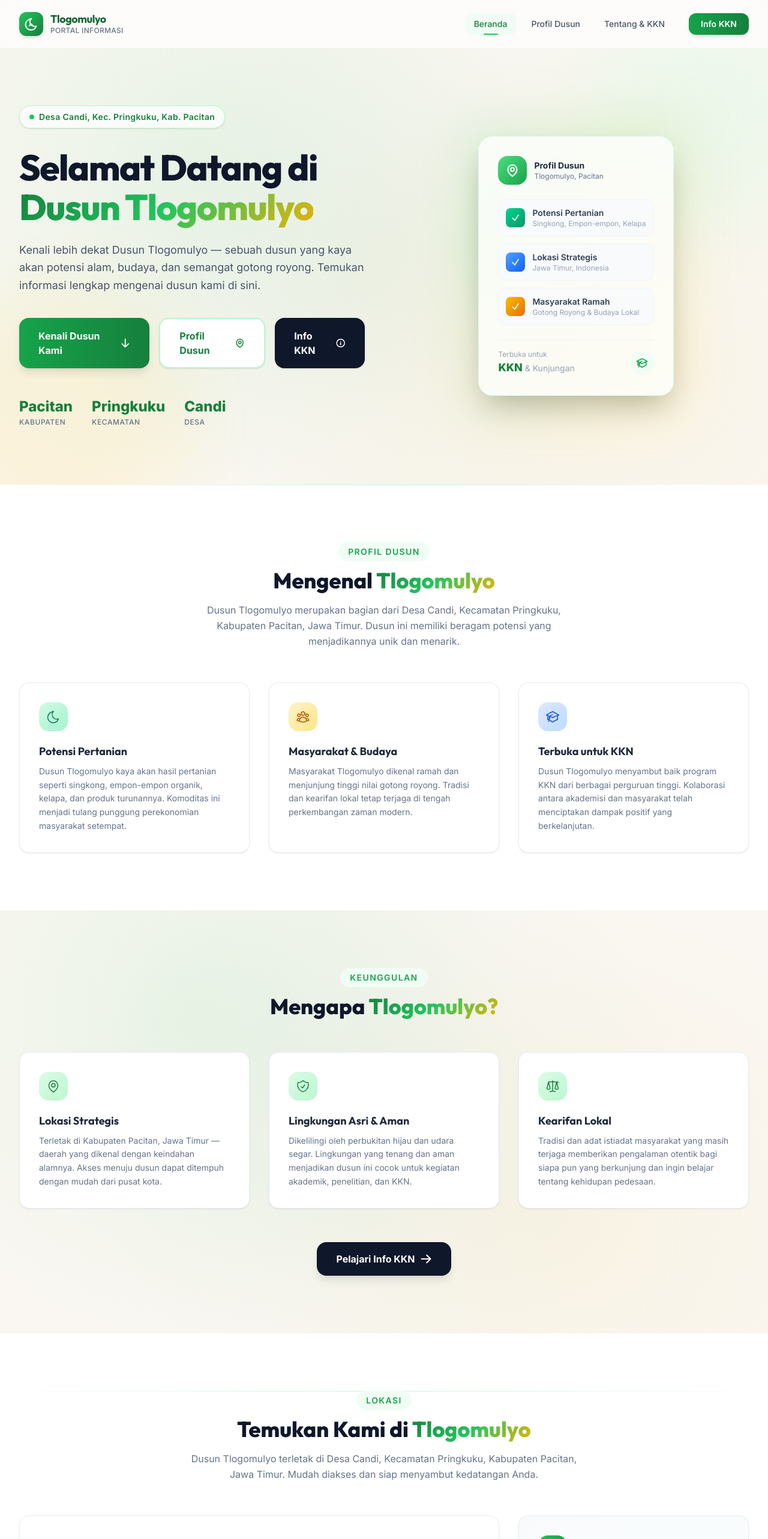
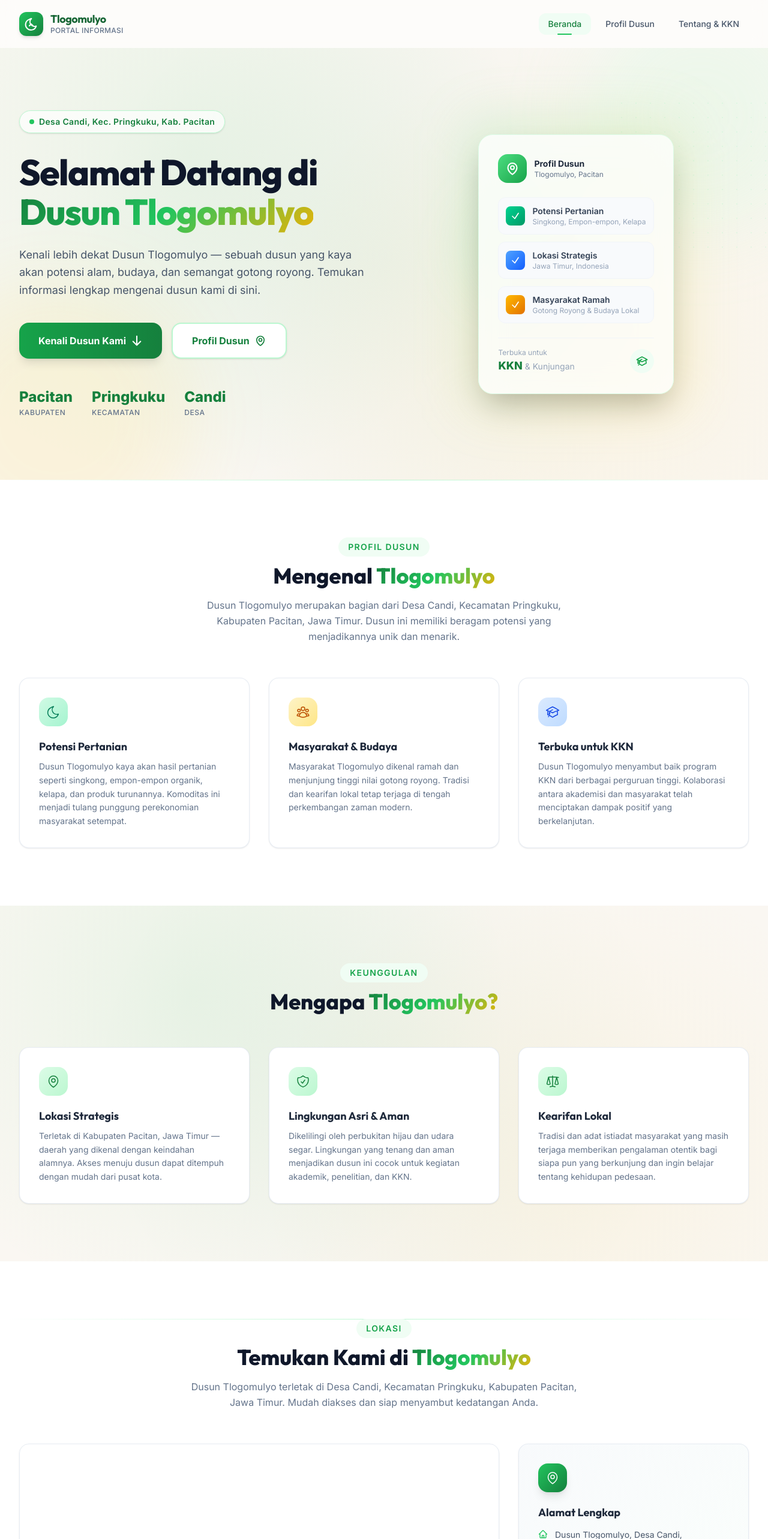
Before and after one commit to Jamesmarvins/portal-dusun-tlogomulyo, a Next.js app: page / in a window 1280 px wide. Shown: the top 2566 px of the page at 60% size. Built offline with nearby package versions, Linux system fonts and the light colour scheme; grey boxes are pictures that could not be loaded.

Commit message:
chore: hapus tombol/link Info KKN, konten KKN tetap dipertahankan

```diff
--- a/app/page.js
+++ b/app/page.js
@@ -60,15 +60,6 @@ export default function HomePage() {
                   Profil Dusun
                   <svg className="w-4 h-4 sm:w-5 sm:h-5" fill="none" stroke="currentColor" viewBox="0 0 24 24" strokeWidth={2}>
                     <path strokeLinecap="round" strokeLinejoin="round" d="M15 10.5a3 3 0 1 1-6 0 3 3 0 0 1 6 0Z M19.5 10.5c0 7.142-7.5 11.25-7.5 11.25S4.5 17.642 4.5 10.5a7.5 7.5 0 1 1 15 0Z" />
-                  </svg>
-                </Link>
-                <Link
-                  href="/info-kkn"
-                  className="inline-flex items-center justify-center gap-2 px-6 sm:px-8 py-3.5 sm:py-4 bg-slate-900 text-white font-bold rounded-2xl shadow-sm hover:bg-slate-800 hover:shadow-md transition-all duration-300 text-sm sm:text-base"
-                >
-                  Info KKN
-                  <svg className="w-4 h-4 sm:w-5 sm:h-5" fill="none" stroke="currentColor" viewBox="0 0 24 24" strokeWidth={2}>
-                    <path strokeLinecap="round" strokeLinejoin="round" d="m11.25 11.25.041-.02a.75.75 0 0 1 1.063.852l-.708 2.836a.75.75 0 0 0 1.063.853l.041-.021M21 12a9 9 0 1 1-18 0 9 9 0 0 1 18 0Zm-9-3.75h.008v.008H12V8.25Z" />
                   </svg>
                 </Link>
               </div>
@@ -288,19 +279,6 @@ export default function HomePage() {
               </div>
             ))}
           </div>
-
-          {/* CTA to Info KKN page */}
-          <div className="text-center mt-10 sm:mt-14 animate-fade-in-up" style={{ animationDelay: "0.6s" }}>
-            <Link
-              href="/info-kkn"
-              className="inline-flex items-center gap-2 px-8 py-4 bg-slate-900 text-white font-bold rounded-2xl shadow-lg hover:bg-slate-800 hover:shadow-xl transition-all duration-300 hover:scale-[1.02] active:scale-[0.98] text-sm sm:text-base"
-            >
-              Pelajari Info KKN
-              <svg className="w-5 h-5" fill="none" stroke="currentColor" viewBox="0 0 24 24" strokeWidth={2.5}>
-                <path strokeLinecap="round" strokeLinejoin="round" d="M13.5 4.5 21 12m0 0-7.5 7.5M21 12H3" />
-              </svg>
-            </Link>
-          </div>
         </div>
       </section>
 
--- a/components/Navbar.js
+++ b/components/Navbar.js
@@ -97,13 +97,6 @@ export default function Navbar() {
                 </Link>
               );
             })}
-            {/* CTA Button */}
-            <Link
-              href="/info-kkn"
-              className="ml-2 lg:ml-4 px-4 lg:px-5 py-2 bg-gradient-to-r from-primary-600 to-primary-700 text-white text-sm font-semibold rounded-xl shadow-md hover:shadow-lg hover:from-primary-700 hover:to-primary-800 transition-all duration-300 hover:scale-[1.02] active:scale-[0.98]"
-            >
-              Info KKN
-            </Link>
           </div>
 
           {/* Mobile Hamburger Button */}
@@ -156,12 +149,6 @@ export default function Navbar() {
                 </Link>
               );
             })}
-            <Link
-              href="/info-kkn"
-              className="block mx-4 mt-2 px-4 py-3 bg-gradient-to-r from-primary-600 to-primary-700 text-white text-sm font-semibold rounded-xl text-center shadow-md hover:shadow-lg transition-all duration-300"
-            >
-              Info KKN →
-            </Link>
           </div>
         </div>
       </nav>
```
